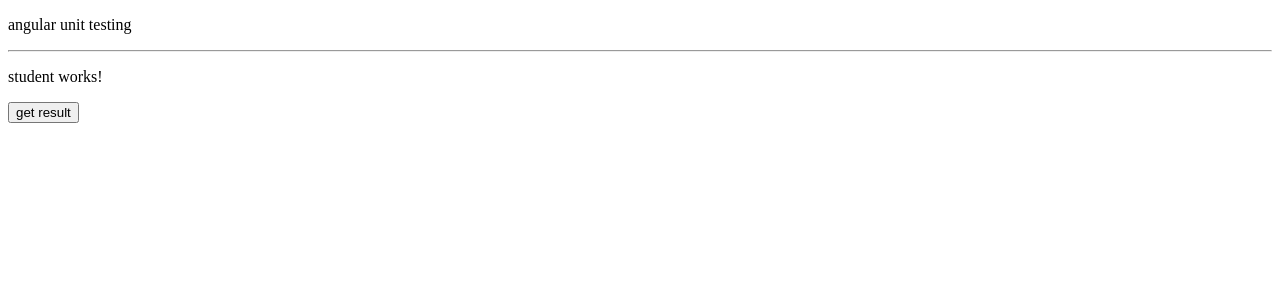
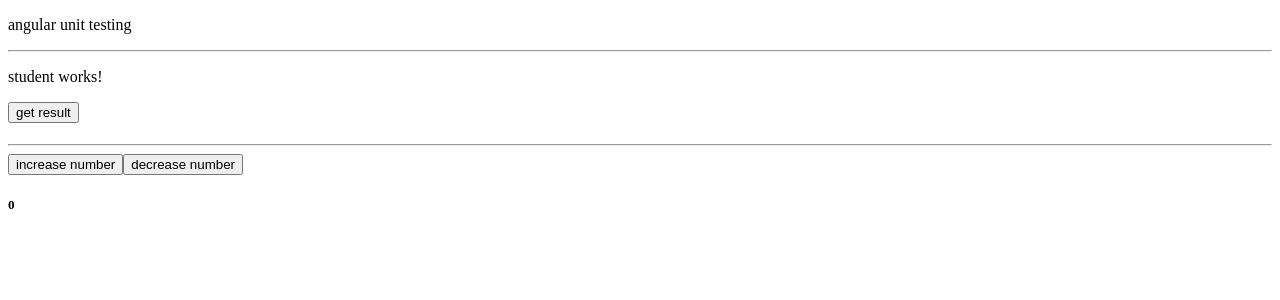
Before and after one commit to 311298/angular-unit-testing, an Angular app: page / in a window 1280 px wide. Shown: the top 300 px of the page. Built offline with nearby package versions, Linux system fonts and the light colour scheme.

Commit message:
html element

```diff
--- a/src/app/student/student.component.html
+++ b/src/app/student/student.component.html
@@ -1,5 +1,24 @@
 <p>student works!</p>
 
-<button (click)="studentSchoolResult()">get result</button>
+<button id="getResult" (click)="studentSchoolResult()">get result</button>
 
 <h4>{{ studentResult }}</h4>
+
+<hr />
+
+<button
+  id="btnincreaseNumber"
+  (click)="increaseNumber()"
+  class="btn btn-primary"
+>
+  increase number
+</button>
+<button
+  id="btndecreaseNumber"
+  (click)="decreaseNumber()"
+  class="btn btn-primary"
+>
+  decrease number
+</button>
+
+<h5>{{ countNumber }}</h5>
--- a/src/app/student/student.component.ts
+++ b/src/app/student/student.component.ts
@@ -10,6 +10,7 @@ export class StudentComponent implements OnInit {
   sum: number = 0;
   result: any | undefined;
   studentResult!: string;
+  countNumber: number = 0;
 
   constructor(private service: StudentService) {}
 
@@ -47,4 +48,11 @@ export class StudentComponent implements OnInit {
   saveDataIntoConsole(info: object) {
     console.log(info);
   }
+
+  increaseNumber() {
+    this.countNumber += 1;
+  }
+  decreaseNumber() {
+    this.countNumber -= 1;
+  }
 }
```
Also changed, not shown: src/app/app.component.txt, 1 other file (tests, documents, lock files or other folders).
